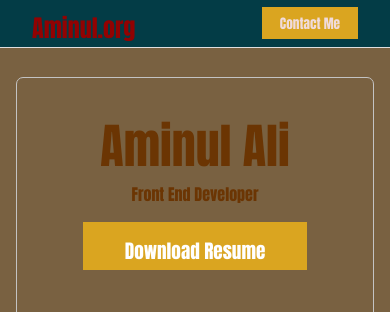
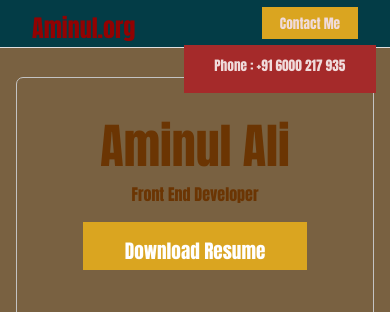
Before and after one commit to Aminul-123/portfolio, a website: page index.html in a window 390 px wide. Both pictures are taken after a click on the button "Contact Me". Shown: the top 312 px of the page. Drawn offline with Linux system fonts and the light colour scheme.

Commit message:
phone-no add

```diff
--- a/index.html
+++ b/index.html
@@ -3,7 +3,7 @@
 <head>
     <meta charset="UTF-8">
     <meta name="viewport" content="width=device-width, initial-scale=1.0">
-    <title>Aminul.IO</title>
+    <title>Aminul.org</title>
     <link rel="stylesheet" href="./style.css">
 </head>
 <body>
--- a/script.js
+++ b/script.js
@@ -11,3 +11,8 @@ downloadButton.addEventListener('click', function() {
 
     link.click();
 })
+const contactBtn = document.querySelector('.contact')
+contactBtn.addEventListener('click', () => {
+    const html = ` <span class=" phone-no">Phone : +91 6000 217 935</span>`
+    contactBtn.insertAdjacentHTML('afterbegin', html)
+})
--- a/style.css
+++ b/style.css
@@ -208,7 +208,19 @@ footer > *:hover {
     border: none;
     cursor: pointer;
 }
+.phone-no {
+    height: 3rem;
+    padding: 10px;
+    width: 12rem;
+    position: absolute;
+    background-color: brown;
+    z-index: 200;
+    transform: translate(-6rem, 2rem);
+}
 
+.hide {
+    display: none;
+}
 @media screen and (max-width:700px) {
     .name-img {
         display: flex;
```
